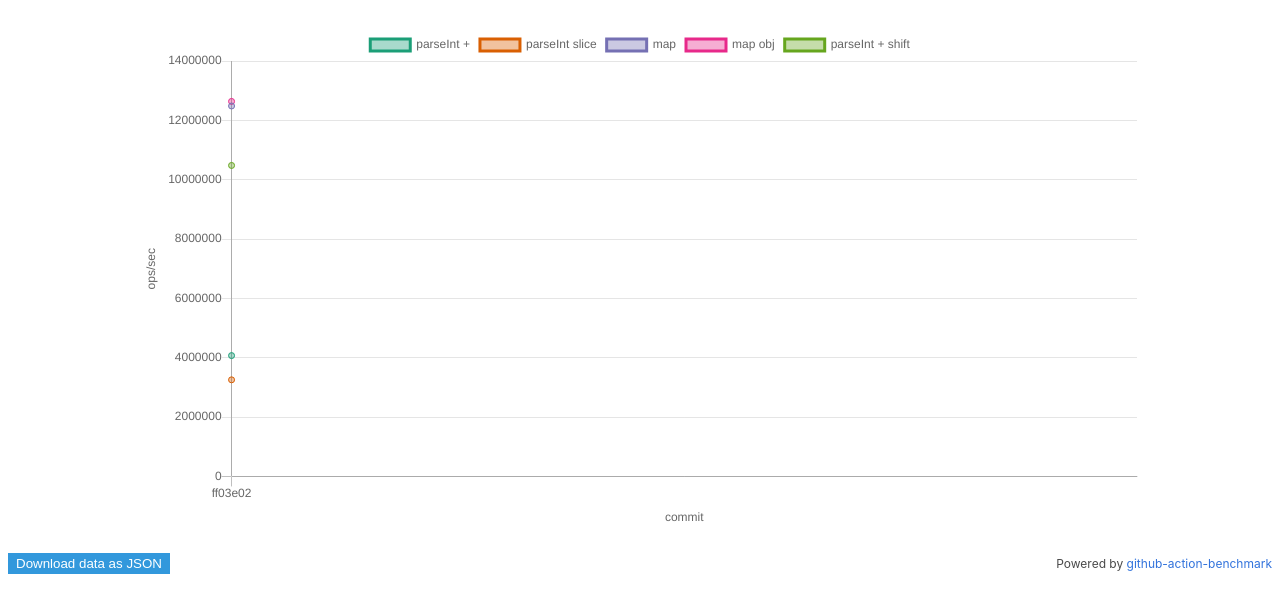
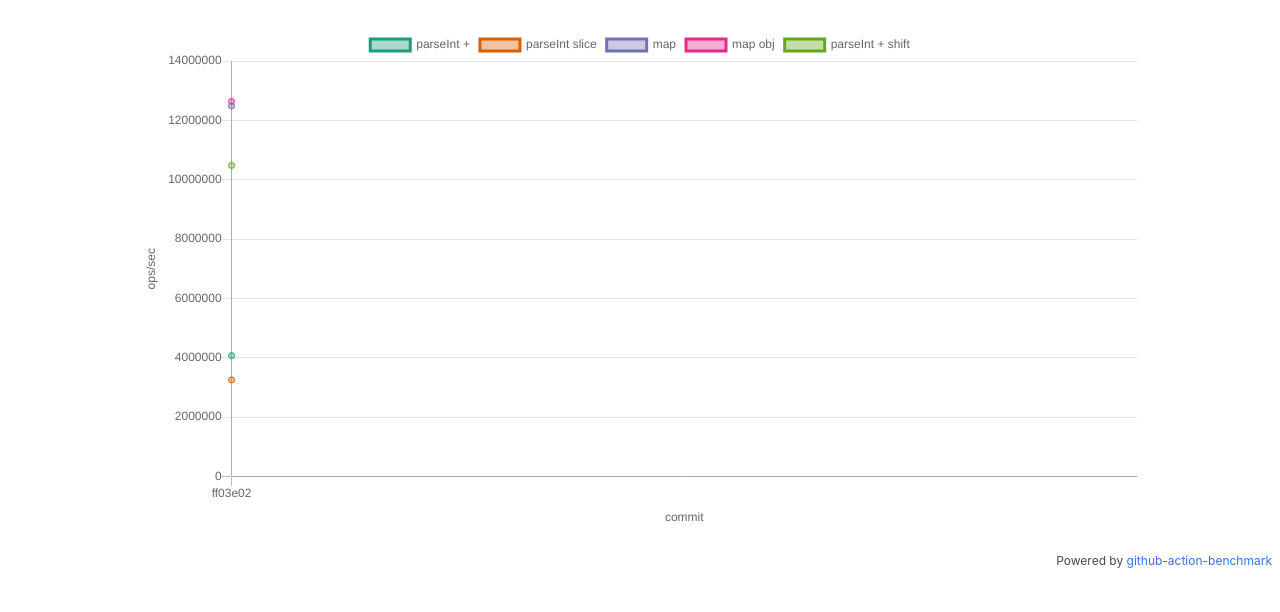
Before and after one commit to kurkle/color, a plain HTML site: page dev/bench/index.html in a window 1280 px wide. Shown: the part 158-770 px from the top of the page. Drawn offline with nearby package versions, Linux system fonts and the light colour scheme.

Commit message:
Remove dl-button

```diff
--- a/dev/bench/index.html
+++ b/dev/bench/index.html
@@ -99,7 +99,6 @@
     </header>
     <main id="main"></main>
     <footer>
-      <button id="dl-button">Download data as JSON</button>
       <div class="spacer"></div>
       <div class="small">Powered by <a rel="noopener" href="https://github.com/marketplace/actions/continuous-benchmark">github-action-benchmark</a></div>
     </footer>
```
